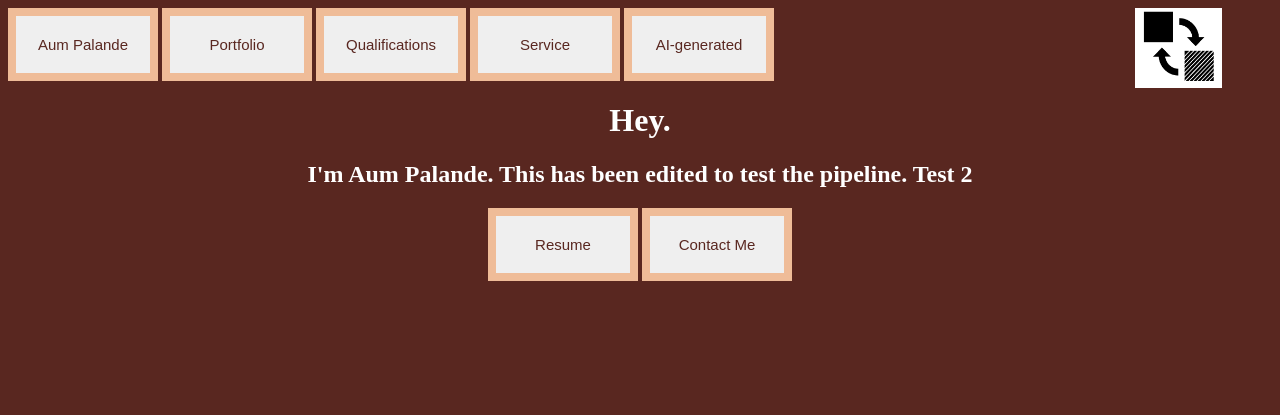
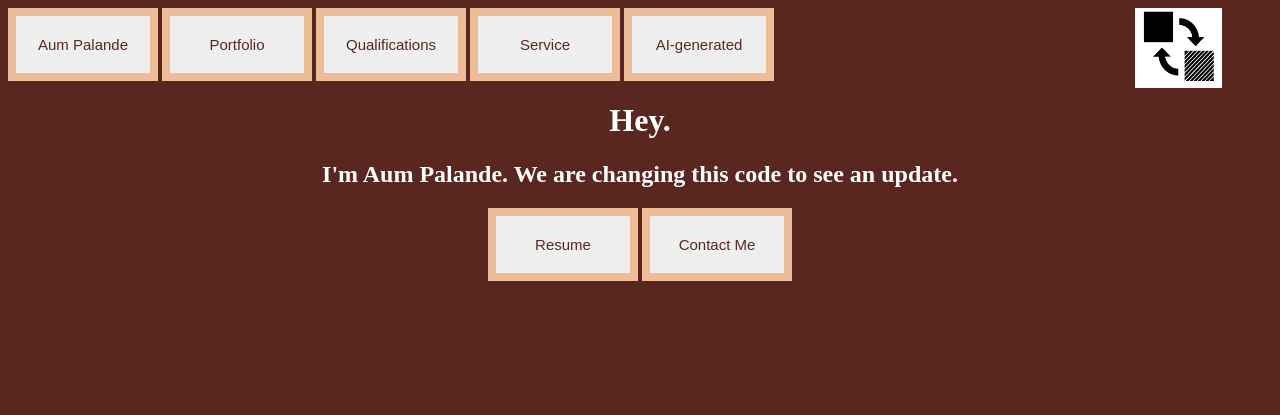
Before and after one commit to aum1/csce412-Project5, a plain HTML site: page index.html in a window 1280 px wide. Shown: the top 415 px of the page. Drawn offline with Linux system fonts and the light colour scheme; a web font is replaced by a local one.

Commit message:
Updated files for pipeline demonstration

```diff
--- a/index.html
+++ b/index.html
@@ -31,7 +31,7 @@
 
         <div class="intro-div">
             <h1>Hey.</h1>
-            <h2 id="name-text">I'm Aum Palande. This has been edited to test the pipeline. Test 2</h1>
+            <h2 id="name-text">I'm Aum Palande. We are changing this code to see an update.</h1>
             <img class="fun-style moon-image" src="image/moon.png" alt="Moon" width="320" height="320">
             <img class="fun-style star-image" id="star-1" src="image/star_one.png" alt="Star" width="160" height="160">
             <img class="fun-style star-image" id="star-2" src="image/star_two.png" alt="Star" width="160" height="160">
```
